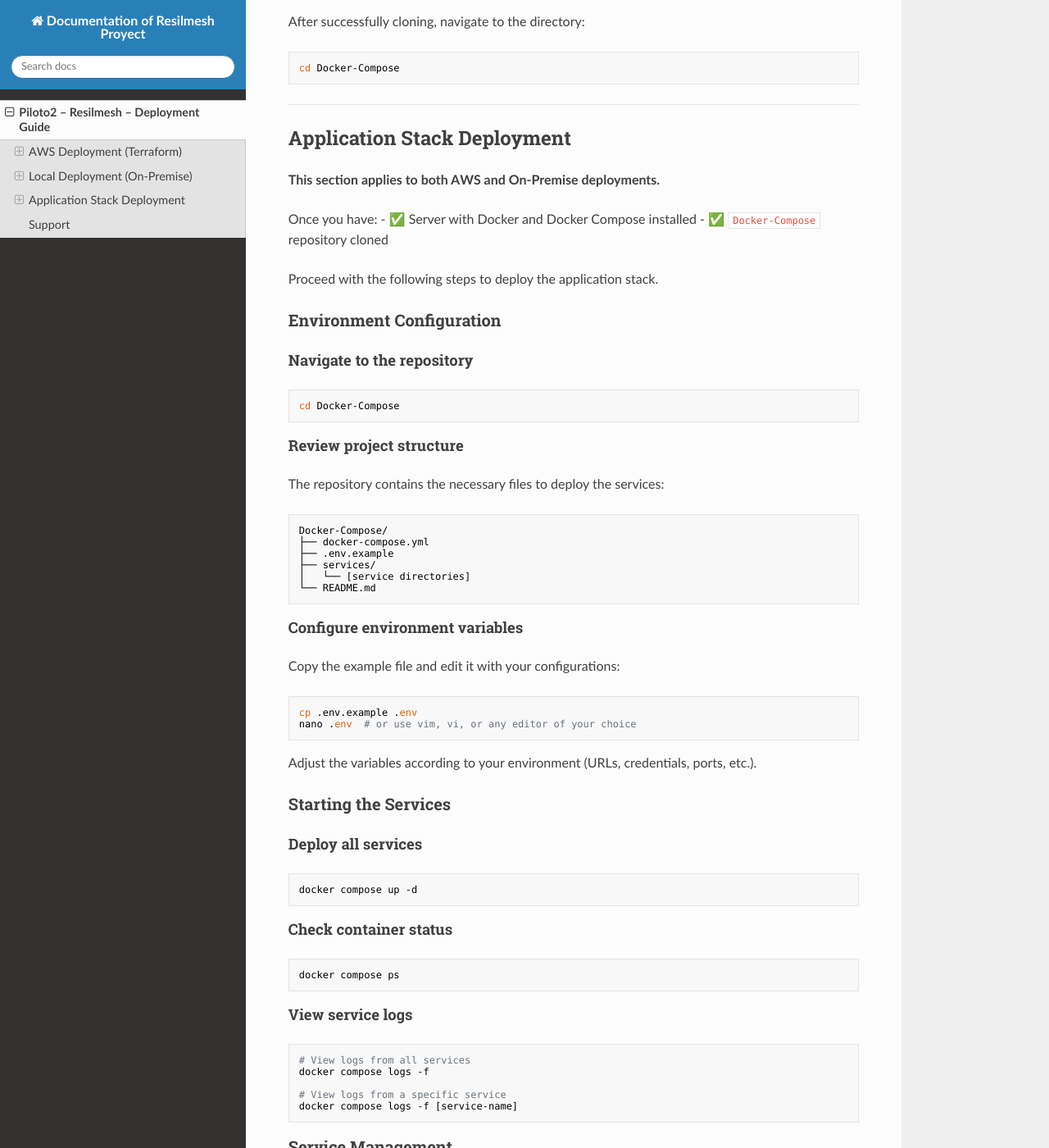
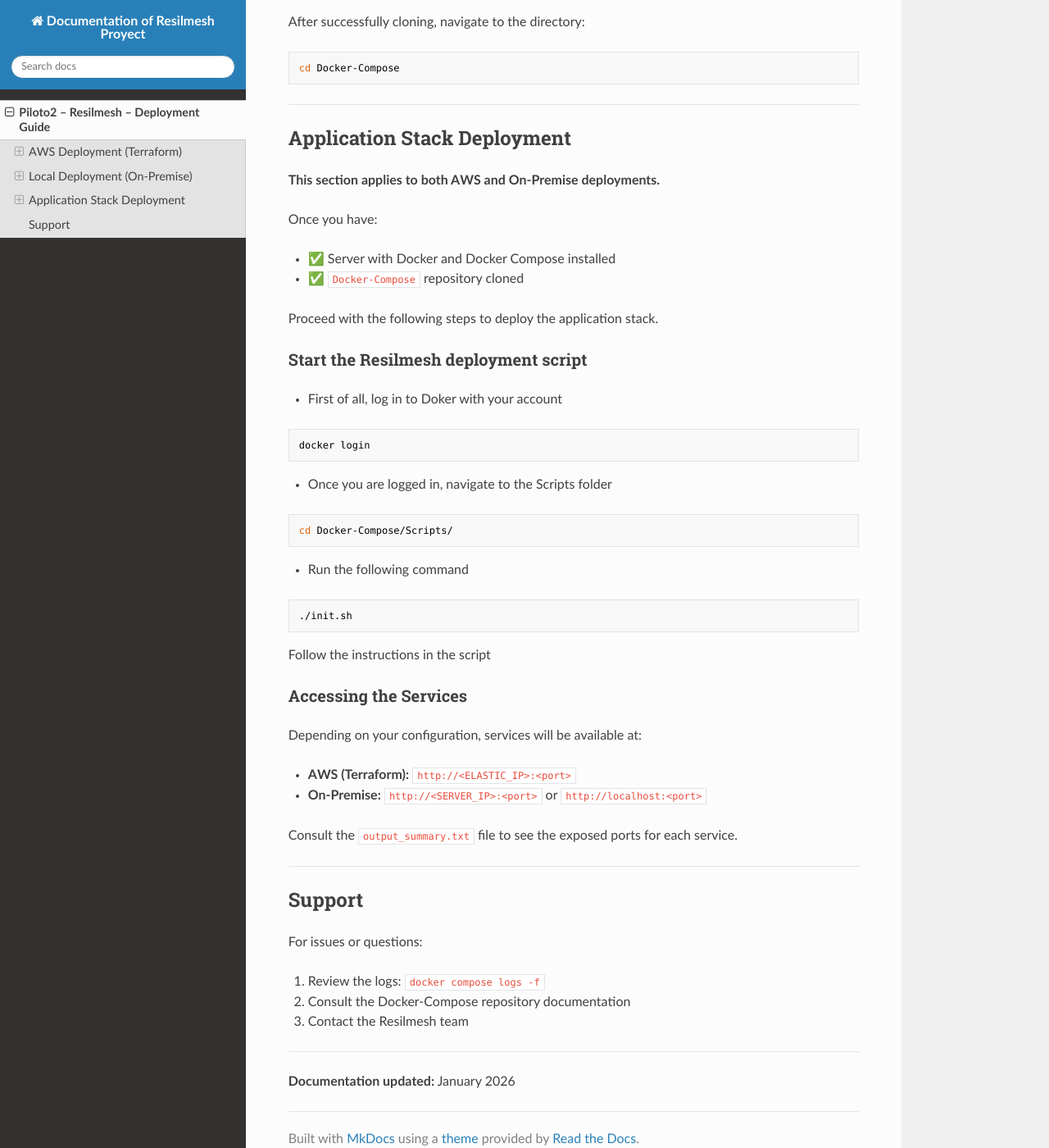
Before and after one commit to LLVSGMV/Piloto2-Resilmesh-AWS, an MkDocs documentation site: the page built from docs/index.md, in a window 1280 px wide and 1400 px high, scrolled down 7361 px. Shown: the whole window at 82% size. Built offline with MkDocs 1.6.1, drawn with Linux system fonts in a browser that asks for light colours; nearby versions of some CDN libraries; some of the changed text lies outside the part shown.

Commit message:
Update index.md

````diff
--- a/docs/index.md
+++ b/docs/index.md
@@ -356,98 +356,29 @@ cd Docker-Compose
 **This section applies to both AWS and On-Premise deployments.**
 
 Once you have:
+
 - ✅ Server with Docker and Docker Compose installed
+
 - ✅ `Docker-Compose` repository cloned
 
 Proceed with the following steps to deploy the application stack.
 
-### Environment Configuration
-
-#### Navigate to the repository
-
+### Start the Resilmesh deployment script
+- First of all, log in to Doker with your account
 ```bash
-cd Docker-Compose
+docker login
 ```
 
-#### Review project structure
-
-The repository contains the necessary files to deploy the services:
-
-```text
-Docker-Compose/
-├── docker-compose.yml
-├── .env.example
-├── services/
-│   └── [service directories]
-└── README.md
+- Once you are logged in, navigate to the Scripts folder
+```bash
+cd Docker-Compose/Scripts/
 ```
 
-#### Configure environment variables
-
-Copy the example file and edit it with your configurations:
-
+- Run the following command
 ```bash
-cp .env.example .env
-nano .env  # or use vim, vi, or any editor of your choice
+./init.sh
 ```
-
-Adjust the variables according to your environment (URLs, credentials, ports, etc.).
-
-### Starting the Services
-
-#### Deploy all services
-
-```bash
-docker compose up -d
-```
-
-#### Check container status
-
-```bash
-docker compose ps
-```
-
-#### View service logs
-
-```bash
-# View logs from all services
-docker compose logs -f
-
-# View logs from a specific service
-docker compose logs -f [service-name]
-```
-
-### Service Management
-
-#### Stop services
-
-```bash
-docker compose down
-```
-
-#### Restart services
-
-```bash
-docker compose restart
-```
-
-#### Update services
-
-```bash
-# Get latest changes from the repository
-git pull
-
-# Rebuild and restart updated services
-docker compose up -d --build
-```
-
-#### Remove volumes
-
-> **CAUTION:** This deletes persistent data
-
-```bash
-docker compose down -v
-```
+Follow the instructions in the script
 
 ### Accessing the Services
 
@@ -456,74 +387,7 @@ Depending on your configuration, services will be available at:
 - **AWS (Terraform):** `http://<ELASTIC_IP>:<port>`
 - **On-Premise:** `http://<SERVER_IP>:<port>` or `http://localhost:<port>`
 
-Consult the `docker-compose.yml` file to see the exposed ports for each service.
-
-### Troubleshooting
-
-#### Docker permission issues
-
-If you get permission errors:
-
-```bash
-# Verify you are in the docker group
-groups
-
-# If 'docker' doesn't appear, add yourself again and log out
-sudo usermod -aG docker $USER
-exit
-```
-
-#### Containers not starting
-
-```bash
-# View detailed logs
-docker compose logs [service-name]
-
-# Check system resources
-docker system df
-free -h
-df -h
-```
-
-#### Network issues between containers
-
-```bash
-# Inspect the Docker Compose network
-docker network ls
-docker network inspect docker-compose_default
-```
-
-#### Clean up unused resources
-
-```bash
-# Remove stopped containers, unused networks, dangling images
-docker system prune -a
-
-# Free up space from unused volumes (CAUTION)
-docker volume prune
-```
-
-### Maintenance
-
-#### Backing up volumes
-
-```bash
-# List volumes
-docker volume ls
-
-# Backup a specific volume
-docker run --rm -v [volume-name]:/data -v $(pwd):/backup ubuntu tar czf /backup/backup-$(date +%Y%m%d).tar.gz /data
-```
-
-#### Resource monitoring
-
-```bash
-# View real-time resource usage
-docker stats
-
-# View space used by Docker
-docker system df
-```
+Consult the `output_summary.txt` file to see the exposed ports for each service.
 
 ---
 
````
